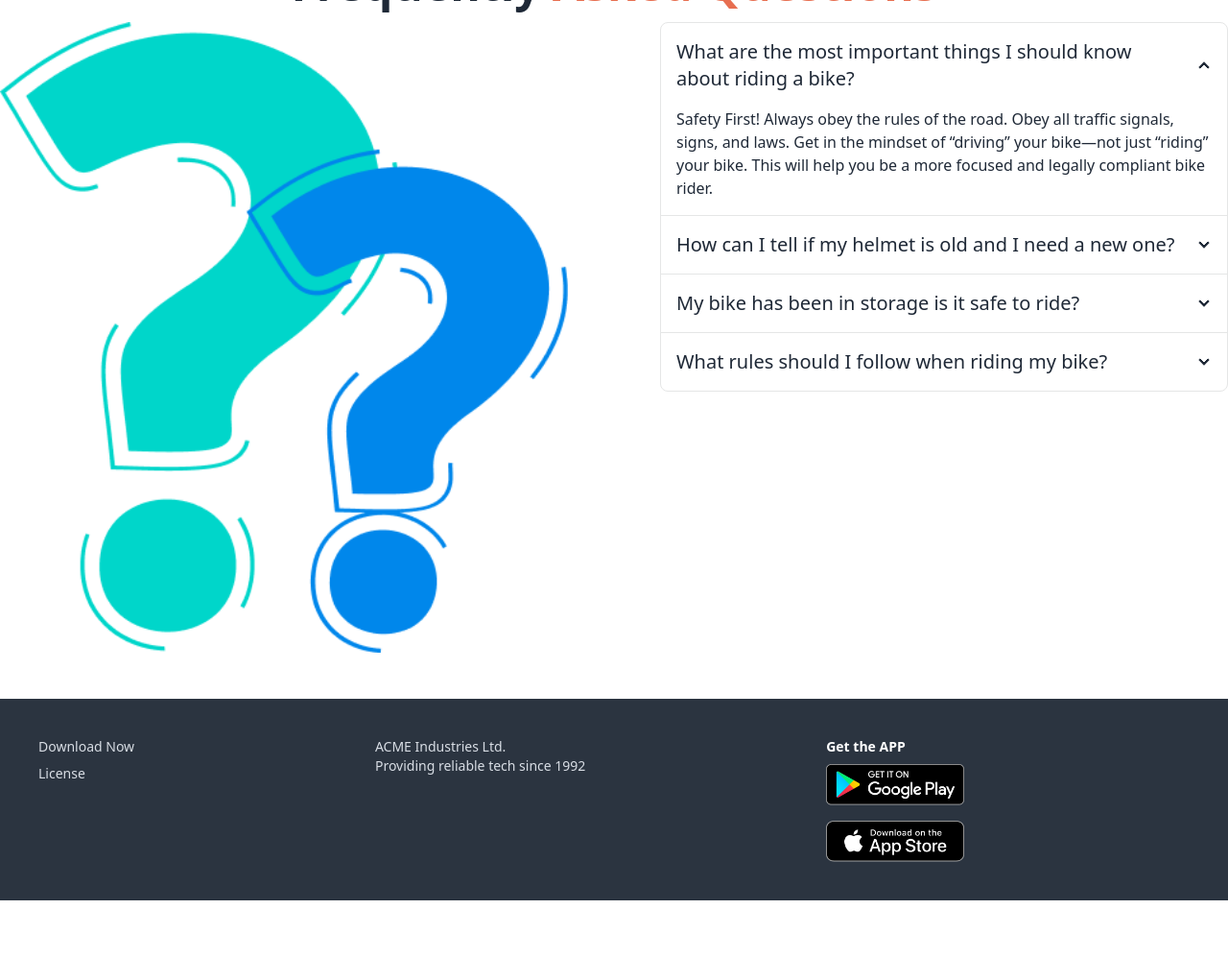
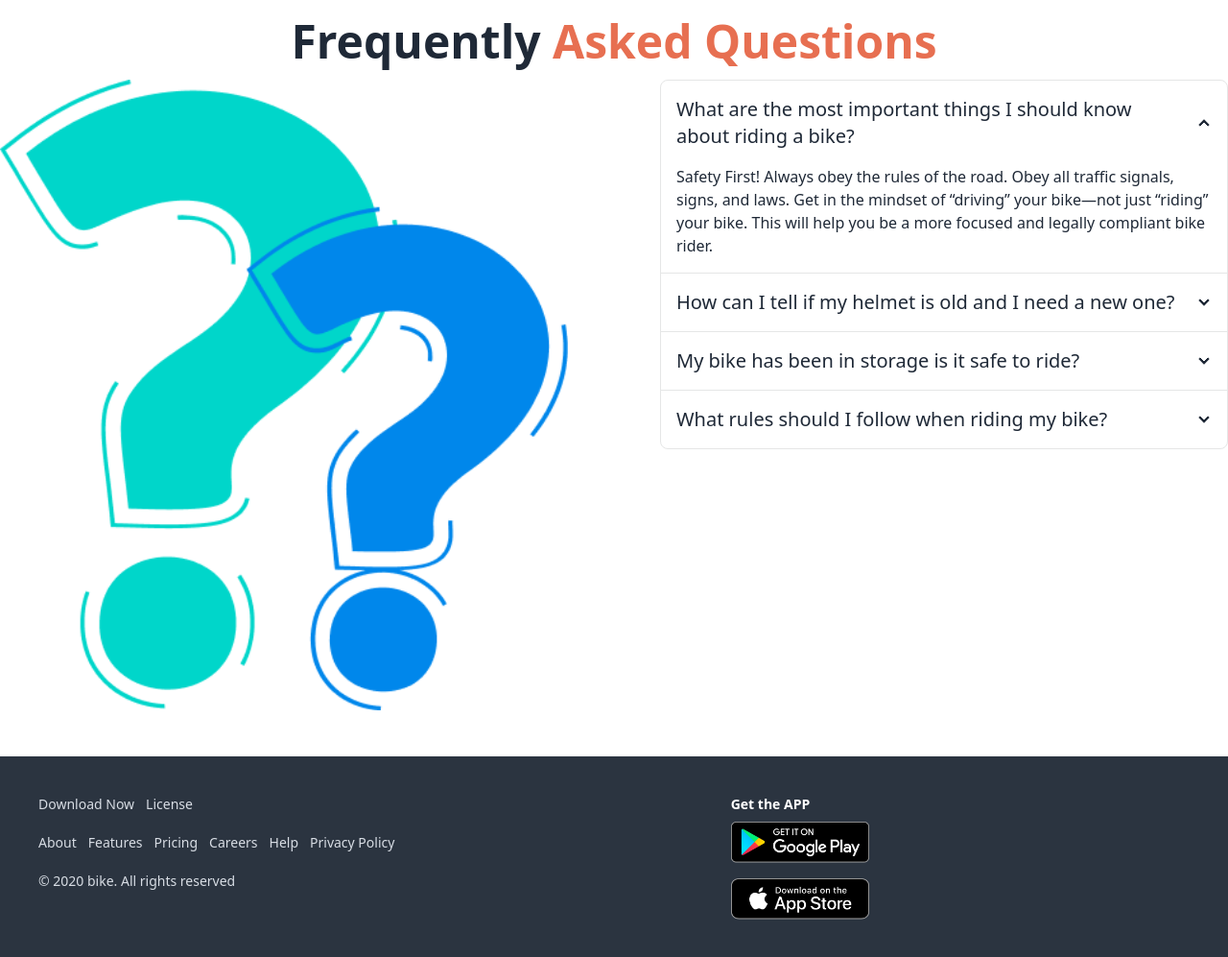
Before and after one commit to anupamahalder/bike-lover, a website: page index.html in a window 1280 px wide. Shown: the part 2290-3287 px from the top of the page at 96% size. Before the commit the page ends 3228 px from the top, so only its background shows below. Drawn offline with nearby package versions, Linux system fonts and the light colour scheme; files whose address does not match are found by name.

Commit message:
added space in lines

```diff
--- a/index.html
+++ b/index.html
@@ -177,7 +177,7 @@
       </section>
       <!-- Happy customers review  -->
       <section class="py-8">
-        <h1 class="font-bold text-center text-5xl pt-4">
+        <h1 class="font-bold text-center text-5xl pt-8 pb-11">
           Happy <span class="text-primary-color">Clients says</span></h1>
           <div class="grid gap-10 grid-cols-1 md:grid-cols-2 lg:grid-cols-3">
             <!-- first review  -->
@@ -301,12 +301,22 @@
     <!-- Footer section  -->
     <footer>
       <footer class="footer p-10 bg-neutral text-neutral-content">
-        <div>
-          <h4>Download Now</h4>
-          <h4>License</h4>
-        </div>
-        <div>
-          <p>ACME Industries Ltd.<br/>Providing reliable tech since 1992</p>
+        <div class="gap-5">
+          <div class="flex gap-3">
+            <h4>Download Now</h4>
+            <h4>License</h4>
+          </div>
+          <div class="flex gap-3">
+            <h4>About</h4>
+            <h4>Features</h4>
+            <h4>Pricing</h4>
+            <h4>Careers</h4>
+            <h4>Help</h4>
+            <h4>Privacy Policy</h4>
+          </div>
+          <div>
+            <p>&copy; 2020 bike. All rights reserved</p>
+          </div>
         </div>
         <div>
           <span class="font-bold text-white">Get the APP</span>
```
